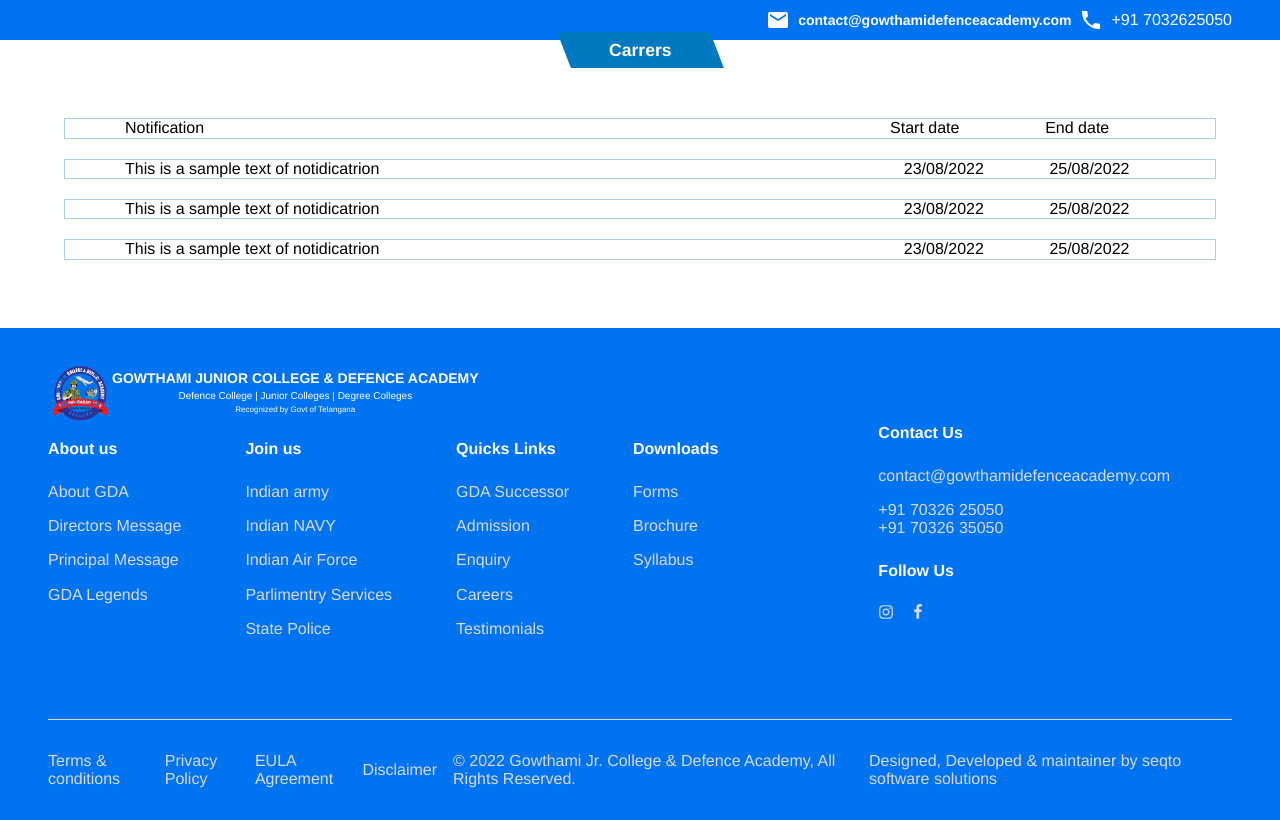
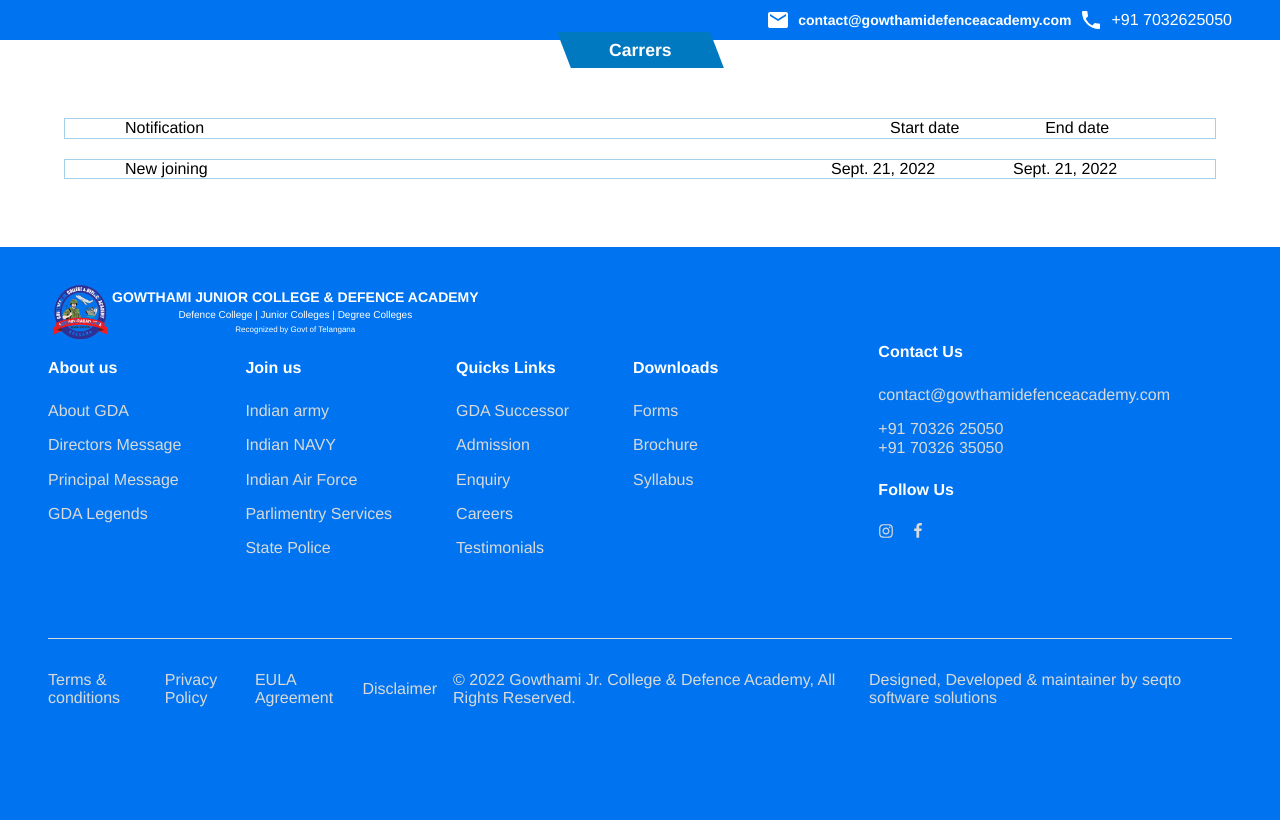
Before and after one commit to saikrupa82/FreeLancerGowthami, a Django app: page /carrers in a window 1280 px wide. Shown: the part 128-948 px from the top of the page. After the commit the page ends 835 px from the top, so only its background shows below. Run offline with Django 4.2, Linux system fonts and the light colour scheme; data comes from the database, SQL or seed files in the repository; both versions use the stored data as it was after the commit.

Commit message:
New edit in Brochure,syllabus, notifiactions,carrers

```diff
--- a/mainapp/admin.py
+++ b/mainapp/admin.py
@@ -8,3 +8,4 @@
 admin.site.register(Eligility_Conditions)
 admin.site.register(Eligility_Conditions_PF_SP)
 admin.site.register(Results)
+admin.site.register(Carrer)
--- a/mainapp/models.py
+++ b/mainapp/models.py
@@ -33,7 +33,13 @@
     end_date = models.DateField()
     SubCategory=models.CharField(max_length=255,choices=CHOICES,editable=True)
 
-
+class Carrer(models.Model):
+    UID=models.AutoField(primary_key=True)
+    Text=models.TextField()
+    link=models.TextField()
+    Date=models.DateField(auto_now_add=True)
+    from_date = models.DateField()
+    end_date = models.DateField()
 
 class Eligility_Conditions(models.Model):
     UID=models.AutoField(primary_key=True)
--- a/mainapp/urls.py
+++ b/mainapp/urls.py
@@ -6,11 +6,12 @@
     path('results',views.results,name="results"),
     path('base',views.base),
     path('temp',views.temp),
-    path('notification',views.notification),
-    path('document',views.document),
-    path('syllabus',views.syllabus),
-    path('brochure',views.brochure),
-    path('carrers',views.carrers),
+    path('notification',views.notification,name="notification"),
+    path('announcement',views.announcement,name="announcement"),
+    path('document',views.document,name="document"),
+    path('syllabus',views.syllabus,name="syllabus"),
+    path('brochure',views.brochure,name="brochure"),
+    path('carrers',views.carrers,name="carrers"),
     path('enquiry',views.enquiry),
 
 ]
--- a/mainapp/views.py
+++ b/mainapp/views.py
@@ -124,9 +124,27 @@
     return render(request, 'notification.html', context)
 
 def carrers(request):
+
+    carrer = Carrer.objects.all()
+
+
     context = {
         'sub_category' : 0,
         'title': 'Carrers',
+        'list': carrer,
+    }
+    return render(request, 'notification.html', context)
+
+def announcement(request):
+
+    announcement = Announcement.objects.all()
+
+
+    context = {
+        'sub_category' : 0,
+        'announcement_tab': 1,
+        'title': 'Announcement',
+        'list': announcement,
     }
     return render(request, 'notification.html', context)
 
--- a/templates/footer.html
+++ b/templates/footer.html
@@ -98,14 +98,14 @@
                   <span class="home-text23">GDA Successor</span>
                   <span class="home-text24">Admission</span>
                   <span class="home-text25">Enquiry</span>
-                  <span class="home-text26">Careers</span>
+                  <span class="home-text26"><a href="{% url 'carrers' %}">Careers</a></span>
                   <span class="home-text27">Testimonials</span>
                 </div>
                 <div class="home-company-container1">
                   <span class="home-text28">Downloads</span>
                   <span class="home-text29">Forms</span>
-                  <span class="home-text30">Brochure</span>
-                  <span class="home-text31">Syllabus</span>
+                  <span class="home-text30"><a href="{% url 'brochure' %}">Brochure</a></span>
+                  <span class="home-text31"><a href="{% url 'syllabus' %}">Syllabus</a></span>
                 </div>
               </div>
               <div class="home-container3">
--- a/templates/header.html
+++ b/templates/header.html
@@ -82,7 +82,7 @@
                     <span>Courses</span>
                   </span>
                   <span class="navigation-links1-text1">
-                    <span><a href="{% url 'results' %}"></a>Results</span>
+                    <span><a href="{% url 'results' %}">Results</a></span>
                   </span>
                   <span class="navigation-links1-text2">
                     <span>Gallery</span>
--- a/templates/index.html
+++ b/templates/index.html
@@ -85,6 +85,8 @@
       </div>
       {% endfor %}
     </div>
+    <span class="seenews-text body-Reg"><a href="{% url 'announcement' %}">See all News</a></span>
+
   </div>
   <div class="card">
     <h3>Notification</h3>
@@ -100,7 +102,10 @@
       </li>
       {% endfor %}
     </ul>
+    <span class="seenews-text body-Reg"><a href="{% url 'notification' %}">See all News</a></span>
+
   </div>
+
 </div>
 
 <h2 style="width: 100%; text-align: center; margin-top: 50px;">Inter</h2>
--- a/templates/notification.html
+++ b/templates/notification.html
@@ -18,24 +18,25 @@
     <div class="notis" id="notifications">
       <div class="box head">
         <p style="flex-grow: 8;">Notification</p>
+        {% if announcement_tab %}
+        <p style="flex-grow: 1;">Posted date</p>
+        {% else %}
         <p style="flex-grow: 1;">Start date</p>
         <p style="flex-grow: 1;">End date</p>
+        {% endif %}
       </div>
+      {% for lst in list %}
       <div class="box">
-        <p style="flex-grow: 8;">This is a sample text of notidicatrion</p>
-        <p style="flex-grow: 1;">23/08/2022</p>
-        <p style="flex-grow: 1;">25/08/2022</p>
+        <p style="flex-grow: 8;"><a href = "{{lst.link}}">{{lst.Text}}</a></p>
+        {% if announcement_tab %}
+        <p style="flex-grow: 1;">{{lst.Date}}</p>
+        {% else %}
+        <p style="flex-grow: 1;">{{lst.from_date}}</p>
+        <p style="flex-grow: 1;">{{lst.end_date}}</p>
+        {% endif %}
+
       </div>
-      <div class="box">
-        <p style="flex-grow: 8;">This is a sample text of notidicatrion</p>
-        <p style="flex-grow: 1;">23/08/2022</p>
-        <p style="flex-grow: 1;">25/08/2022</p>
-      </div>
-      <div class="box">
-        <p style="flex-grow: 8;">This is a sample text of notidicatrion</p>
-        <p style="flex-grow: 1;">23/08/2022</p>
-        <p style="flex-grow: 1;">25/08/2022</p>
-      </div>
+    {% endfor %}
     </div>
     <div class="pagination" id="pagination">
 
@@ -68,7 +69,7 @@
     for(let i=(index*10); i<(index*10)+9;i++){
       try{
         noti_html += `<div class="box">
-        <p  style="flex-grow: 8;" herf = "${notifications[i][3]}">${notifications[i][0]}</p>
+        <p  style="flex-grow: 8;" href = "${notifications[i][3]}">${notifications[i][0]}</p>
         <p style="flex-grow: 1;">${notifications[i][1]}</p>
         <p style="flex-grow: 1;">${notifications[i][2]}</p>
       </div>`
```
Also changed, not shown: templates/documents.html (+0 -28 lines), templates/enquiry.html (+0 -33 lines), db.sqlite3, mainapp/migrations/0007_carrer.py (added).
